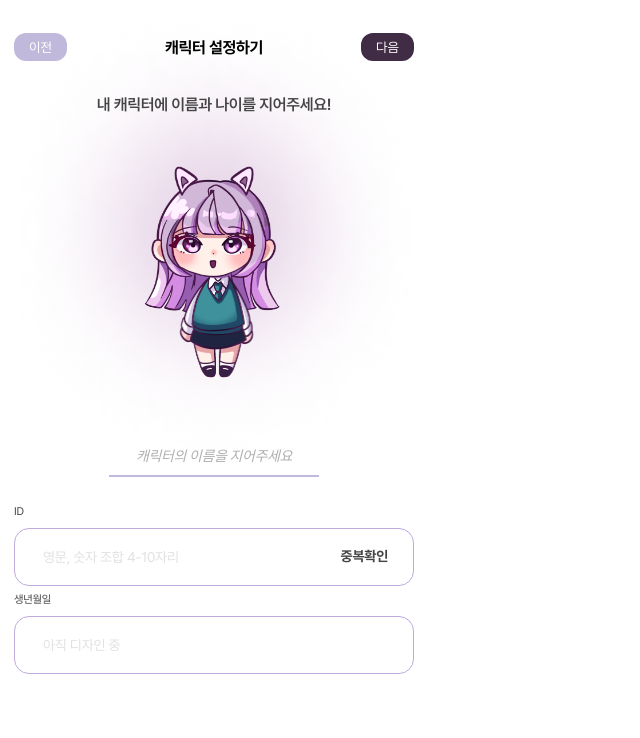
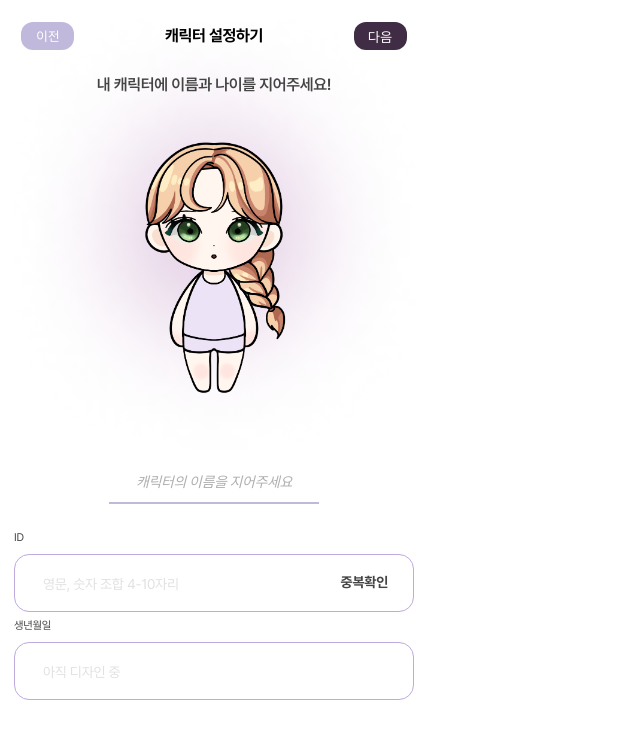
Before and after one commit to KUIT-Pleiades/Pleiades-Web-FrontEnd, a React (Vite) app: page /settings in a window 1280 px wide. Both pictures are taken after a click on the button "다음". Shown: the top 738 px of the page, without its empty margins (0-640 px from the left). Built offline with nearby package versions, Linux system fonts and the light colour scheme.

Commit message:
Fix: adjust all position

```diff
--- a/src/pages/Settings/BackgroundSetUp.tsx
+++ b/src/pages/Settings/BackgroundSetUp.tsx
@@ -1,8 +1,8 @@
 import s from "./backgroundSetUp.module.scss";
 //import profile from '../../mock/character1.json'
-import character1face from "../../assets/Character/face/character1face.png";
-import character1body from "../../assets/Character/body/character1body.png";
-import catEar from "../../assets/Character/accessory/catEar.png";
+import skin01 from "../../assets/Character/face/skin/skin01.png";
+import hair01 from "../../assets/Character/face/hair/hair01.png";
+import face01 from "../../assets/Character/face/face/face01.png";
 //import { Character } from "../../interfaces/Interfaces";
 //import React, { useState } from "react";
 import background_Field from "../../assets/backgroundImg/Background_Field.png"
@@ -39,23 +39,13 @@ const BackgroundSetUp = ({
         <p className={s.pDescription}>
           내 캐릭터에 어울리는 배경을 골라보세요!
         </p>
-        <div className={s.character}>
-          <img
-            className={s.characterFace}
-            src={character1face}
-            alt="캐릭터3얼굴"
-          />
-          <img
-            className={s.characterBody}
-            src={character1body}
-            alt="캐릭터1몸"
-          />
-          <img className={s.characterAccessory} src={catEar} alt="" />
+        <div className={s.characterContainer}>
+          <img className={s.characterSkin} src={skin01} alt="skin01" />
+          <img className={s.characterface} src={face01} alt="face01" />
+          <img className={s.characterhair} src={hair01} alt="hair01" />
         </div>
       </div>
-      <div className={s.backgroundList}>
-
-      </div>
+      <div className={s.backgroundList}></div>
     </div>
   );
 };
--- a/src/pages/Settings/CharacterSetUp.module.scss
+++ b/src/pages/Settings/CharacterSetUp.module.scss
@@ -8,11 +8,11 @@ button {
   cursor: pointer
 }
 
-p{
+p {
   margin: 0;
 }
 
-.characterSetUpContainer{
+.characterSetUpContainer {
   position: absolute;
   width: 100%;
   height: 100%;
@@ -30,7 +30,7 @@ p{
 
 .pHeader {
   position: absolute;
-    top: 5%;
+  top: 6%;
   font-size: 16px;
   font-weight: 700;
   line-height: normal;
@@ -40,8 +40,8 @@ p{
 
 .nextBtn {
   position: absolute;
-    top: 4%;
-    right: 14px;
+  top: 5%;
+  right: 5%;
   width: 53px;
   height: 28px;
   flex-shrink: 0;
@@ -53,7 +53,7 @@ p{
 
 .pDescription {
   position: absolute;
-    top: 15%;
+  top: 17%;
   color: #444;
   font-size: 16px;
   font-style: normal;
@@ -63,61 +63,28 @@ p{
   z-index: 2;
 }
 
-.characterContainer{
-    position: relative;
+.characterContainer {
+  position: absolute;
   display: flex;
   justify-content: center;
   width: 100%;
-
-    img{
+  height: 100%;
+  img {
     position: absolute;
     width: 70%;
-        margin-top: 15%;
+    top: 15%;
   }
 }
 
-.characterFace {
-    position: absolute;
-    top: 158.55px;
-    left: 50%;
-    transform: translateX(-50%);
-    width: 155px;
-    height: 180.677px;
-    flex-shrink: 0;
-    z-index: 2;
-}
-
-.characterBody {
-    position: absolute;
-    top: 260.08px;
-    left: 50%;
-    transform: translateX(-50%);
-    width: 113.065px;
-    height: 126.638px;
-    flex-shrink: 0;
-    z-index: 2;
-}
-
-.characterAccessory {
-    position: absolute;
-    top: 157.55px;
-    left: 50%;
-    transform: translateX(-50%);
-    width: 100px;
-    height: 46.383px;
-    flex-shrink: 0;
-    z-index: 2;
-}
 
 .characterBackground {
   position: absolute;
-    top: 0px;
   left: 50%;
   transform: translateX(-50%);
   width: 100%;
   height: 461.55px;
   flex-shrink: 0;
-    z-index: 1;
+  z-index: -1;
 }
 
 .resetBtn {
@@ -136,7 +103,7 @@ p{
   width: 100%;
   height: 40%;
   bottom: 0px;
-    margin-bottom: 10px;
+  margin-bottom: 15px;
 }
 
 .menuBar {
--- a/src/pages/Settings/CharacterSetUp.tsx
+++ b/src/pages/Settings/CharacterSetUp.tsx
@@ -5,7 +5,7 @@ import character3body from "../../assets/Character/body/character3body.png";
 import catEar from "../../assets/Character/accessory/catEar.png";
 import glasses from "../../assets/Character/accessory/glasses.png";
 import earings from "../../assets/Character/accessory/earings.png";
-//import characterBackground from "../../assets/backgroundImg/characterBackground.png";
+import characterBackground from "../../assets/backgroundImg/characterBackground.png";
 import resetBtn from "../../assets/btnImg/resetBtn.svg";
 import lockImg from "../../assets/lockImg.png";
 import { useState } from "react";
@@ -53,6 +53,11 @@ const CharacterSetUp = ({ onNext }: CharacterSetUpProps) => {
           <img className={s.characterface} src={face} alt="face01" />
           <img className={s.characterhair} src={hair} alt="hair01" />
         </div>
+        <img
+          className={s.characterBackground}
+          src={characterBackground}
+          alt="캐릭터후광"
+        />
         {selectedAccessory && (
           <img
             className={s.characterAccessory}
--- a/src/pages/Settings/ProfileSetUp.tsx
+++ b/src/pages/Settings/ProfileSetUp.tsx
@@ -1,8 +1,8 @@
 import s from './profileSetUp.module.scss';
 //import profile from '../../mock/character1.json'
-import character1face from "../../assets/Character/face/character1face.png";
-import character1body from "../../assets/Character/body/character1body.png";
-import catEar from "../../assets/Character/accessory/catEar.png";
+import skin01 from "../../assets/Character/face/skin/skin01.png";
+import hair01 from "../../assets/Character/face/hair/hair01.png";
+import face01 from "../../assets/Character/face/face/face01.png";
 import characterBackground from "../../assets/backgroundImg/characterBackground.png";
 import { Character } from "../../interfaces/Interfaces";
 import React, { useState } from "react";
@@ -53,13 +53,11 @@ const ProfileSetUp = ({
           다음
         </button>
         <p className={s.pDescription}>내 캐릭터에 이름과 나이를 지어주세요!</p>
-        <img
-          className={s.characterFace}
-          src={character1face}
-          alt="캐릭터3얼굴"
-        />
-        <img className={s.characterBody} src={character1body} alt="캐릭터1몸" />
-        <img className={s.characterAccessory} src={catEar} alt="" />
+        <div className={s.characterContainer}>
+          <img className={s.characterSkin} src={skin01} alt="skin01" />
+          <img className={s.characterface} src={face01} alt="face01" />
+          <img className={s.characterhair} src={hair01} alt="hair01" />
+        </div>
         <img
           className={s.characterBackground}
           src={characterBackground}
--- a/src/pages/Settings/Settings.tsx
+++ b/src/pages/Settings/Settings.tsx
@@ -64,6 +64,7 @@ const Settings = () => {
       style={{
         width: "clamp(375px, 100dvw, 428px)",
         height: "max(667px, min(100dvh, 926px))",
+        position: "relative",
       }}
     >
       {step === 0 && (
--- a/src/pages/Settings/backgroundSetUp.module.scss
+++ b/src/pages/Settings/backgroundSetUp.module.scss
@@ -1,11 +1,3 @@
-html,
-body {
-	margin: 0;
-	padding: 0;
-	height: 100%;
-	width: 100vw;
-	overflow: hidden;
-}
 
 button {
 	background: inherit;
@@ -17,33 +9,37 @@ button {
 	cursor: pointer
 }
 
+p {
+  margin: 0;
+}
+
 .background {
 	background-repeat: no-repeat;
-	background-size: 100% 100vh;
+	background-size: 100% 100%;
 	margin: 0;
 	padding: 0;
-	min-height: 100vh;
-	width: clamp(375px, 100dvw, 428px);
-    height: auto;
-	min-height: 100vh;
+	width: 100%;
+  height: 100%;
 	display: flex;
 	flex-direction: column;
 }
 
 
 .showCharacter {
-	position: relative;
+  position: absolute;
   width: 100%;
-	height: 373.55px;
+  height: 55%;
   font-family: "Pretendard", sans-serif;
   display: flex;
-	justify-content: center;
+  flex-direction: column;
+  align-items: center;
+
 }
 
 .previousBtn {
   position: absolute;
-	top: 32.55px;
-	left: 14px;
+  top: 5%;
+  left: 5%;
   width: 53px;
   height: 28px;
   flex-shrink: 0;
@@ -56,23 +52,21 @@ button {
 
 .pHeader {
   position: absolute;
-	top: 37.55px;
-	margin: 0;
+  top: 6%;
+  font-size: 16px;
+  font-weight: 700;
+  line-height: normal;
+  letter-spacing: -0.32px;
   z-index: 2;
   color: #FFF;
 	text-align: center;
 	font-family: Pretendard;
-	font-size: 16px;
-	font-style: normal;
-	font-weight: 700;
-	line-height: normal;
-	letter-spacing: -0.32px;
 }
 
 .nextBtn {
   position: absolute;
-	top: 32.55px;
-	right: 14px;
+  top: 5%;
+  right: 5%;
   width: 53px;
   height: 28px;
   flex-shrink: 0;
@@ -80,12 +74,11 @@ button {
   background: #402C44;
   color: #ffffff;
   z-index: 2;
-	font-family: inherit;
 }
 
 .pDescription {
 	position: absolute;
-	top: 94.55px;
+  top: 17%;
 	margin: 0;
 	z-index: 2;
 	white-space: nowrap;
@@ -100,44 +93,23 @@ button {
 	letter-spacing: -0.32px;
 }
 
-.character {
-	position: relative;
+.characterContainer {
+  position: absolute;
   display: flex;
   justify-content: center;
+  width: 100%;
+  height: 100%;
+
+  img {
+    position: absolute;
+    width: 90%;
+    top: 15%;
   }
-
-.characterFace {
-	position: absolute;
-	top: 158.55px;
-	width: 155px;
-	height: 180.677px;
-	flex-shrink: 0;
-	z-index: 2;
-}
-
-.characterBody {
-	position: absolute;
-	top: 260.08px;
-
-	width: 113.065px;
-	height: 126.638px;
-	flex-shrink: 0;
-	z-index: 2;
-}
-
-.characterAccessory {
-	position: absolute;
-	top: 157.55px;
-
-	width: 100px;
-	height: 46.383px;
-	flex-shrink: 0;
-	z-index: 2;
 }
 
 .backgroundList{
 	background-color: #FFF;
 	width: 100%;
-	height: 260px;
+	height: 30%;
 	margin-top: auto;
 }
--- a/src/pages/Settings/profileSetUp.module.scss
+++ b/src/pages/Settings/profileSetUp.module.scss
@@ -8,25 +8,31 @@ button {
   cursor: pointer
 }
 
-.profileSetUpContainer{
-  width: clamp(375px, 100dvw, 428px);
-  height: auto;
-  min-height: 100vh;
+p {
+  margin: 0;
+}
+
+.profileSetUpContainer {
+  position: absolute;
+  width: 100%;
+  height: 100%;
 }
 
 .showCharacter {
-  position: relative;
+  position: absolute;
   width: 100%;
-  height: 373.55px;
+  height: 55%;
   font-family: "Pretendard", sans-serif;
-
+  display: flex;
+  flex-direction: column;
+  align-items: center;
 
 }
 
 .previousBtn {
   position: absolute;
-  top: 32.55px;
-  left: 14px;
+  top: 5%;
+  left: 5%;
   width: 53px;
   height: 28px;
   flex-shrink: 0;
@@ -39,10 +45,7 @@ button {
 
 .pHeader {
   position: absolute;
-  top: 37.55px;
-  left: 50%;
-  margin: 0;
-  transform: translateX(-50%);
+  top: 6%;
   font-size: 16px;
   font-weight: 700;
   line-height: normal;
@@ -52,8 +55,8 @@ button {
 
 .nextBtn {
   position: absolute;
-  top: 32.55px;
-  right: 14px;
+  top: 5%;
+  right: 5%;
   width: 53px;
   height: 28px;
   flex-shrink: 0;
@@ -61,15 +64,11 @@ button {
   background: #402C44;
   color: #ffffff;
   z-index: 2;
-  font-family: inherit;
 }
 
 .pDescription {
   position: absolute;
-  top: 94.55px;
-  left: 50%;
-  margin: 0;
-  transform: translateX(-50%);
+  top: 17%;
   color: #444;
   font-size: 16px;
   font-style: normal;
@@ -77,40 +76,20 @@ button {
   line-height: normal;
   letter-spacing: -0.32px;
   z-index: 2;
-  white-space: nowrap;
 }
 
-.characterFace {
+.characterContainer {
   position: absolute;
-  top: 158.55px;
-  left: 50%;
-  transform: translateX(-50%);
-  width: 155px;
-  height: 180.677px;
-  flex-shrink: 0;
-  z-index: 2;
-}
+  display: flex;
+  justify-content: center;
+  width: 100%;
+  height: 100%;
 
-.characterBody {
-  position: absolute;
-  top: 260.08px;
-  left: 50%;
-  transform: translateX(-50%);
-  width: 113.065px;
-  height: 126.638px;
-  flex-shrink: 0;
-  z-index: 2;
-}
-
-.characterAccessory {
-  position: absolute;
-  top: 157.55px;
-  left: 50%;
-  transform: translateX(-50%);
-  width: 100px;
-  height: 46.383px;
-  flex-shrink: 0;
-  z-index: 2;
+  img {
+    position: absolute;
+    width: 70%;
+    top: 15%;
+  }
 }
 
 .characterBackground {
@@ -120,14 +99,14 @@ button {
   width: 100%;
   height: 461.55px;
   flex-shrink: 0;
-  z-index: 1;
+  z-index: -1;
 }
 
 .inputContainer {
-  position: relative;
+  position: absolute;
   width: 100%;
-  top: 0px;
-  height: 474px;
+  bottom: 0px;
+  height: 50%;
   display: flex;
   align-items: center;
   flex-direction: column;
```
Lines whose indentation alone changed are shown as unchanged.
